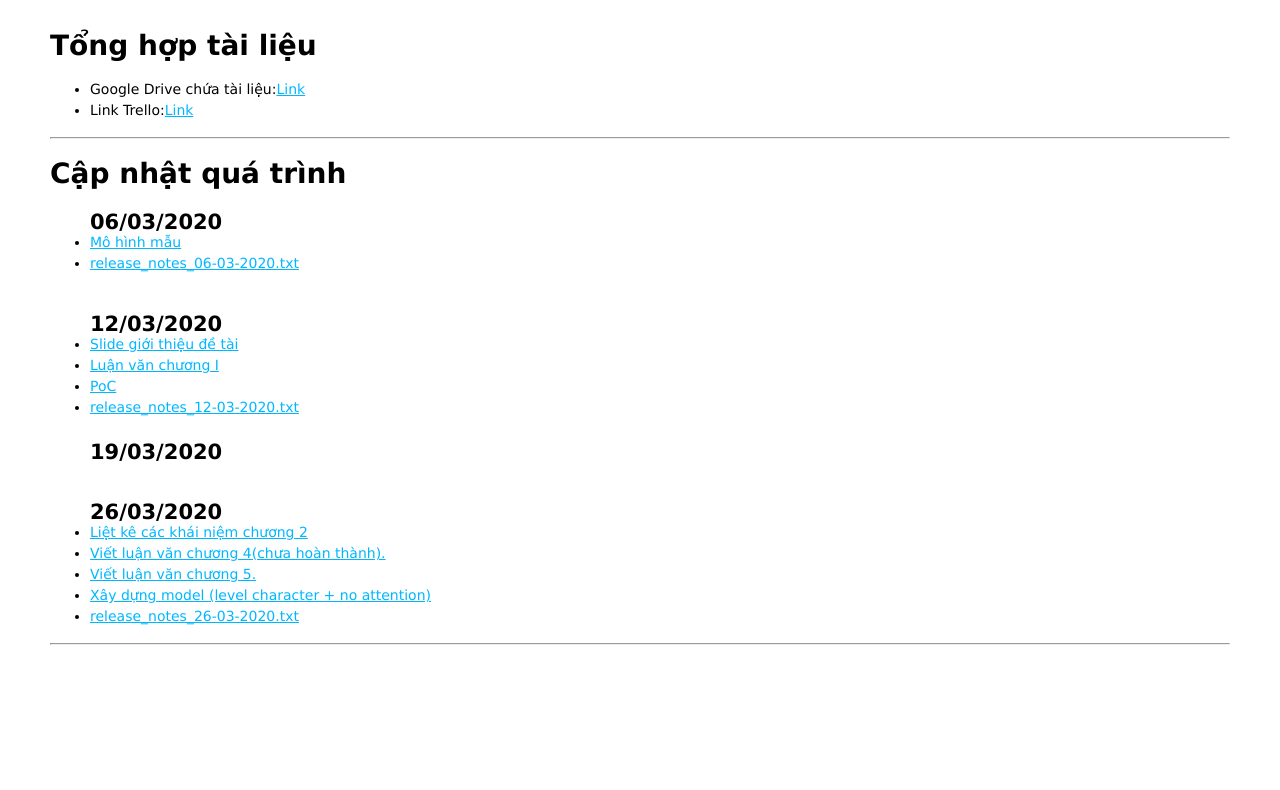
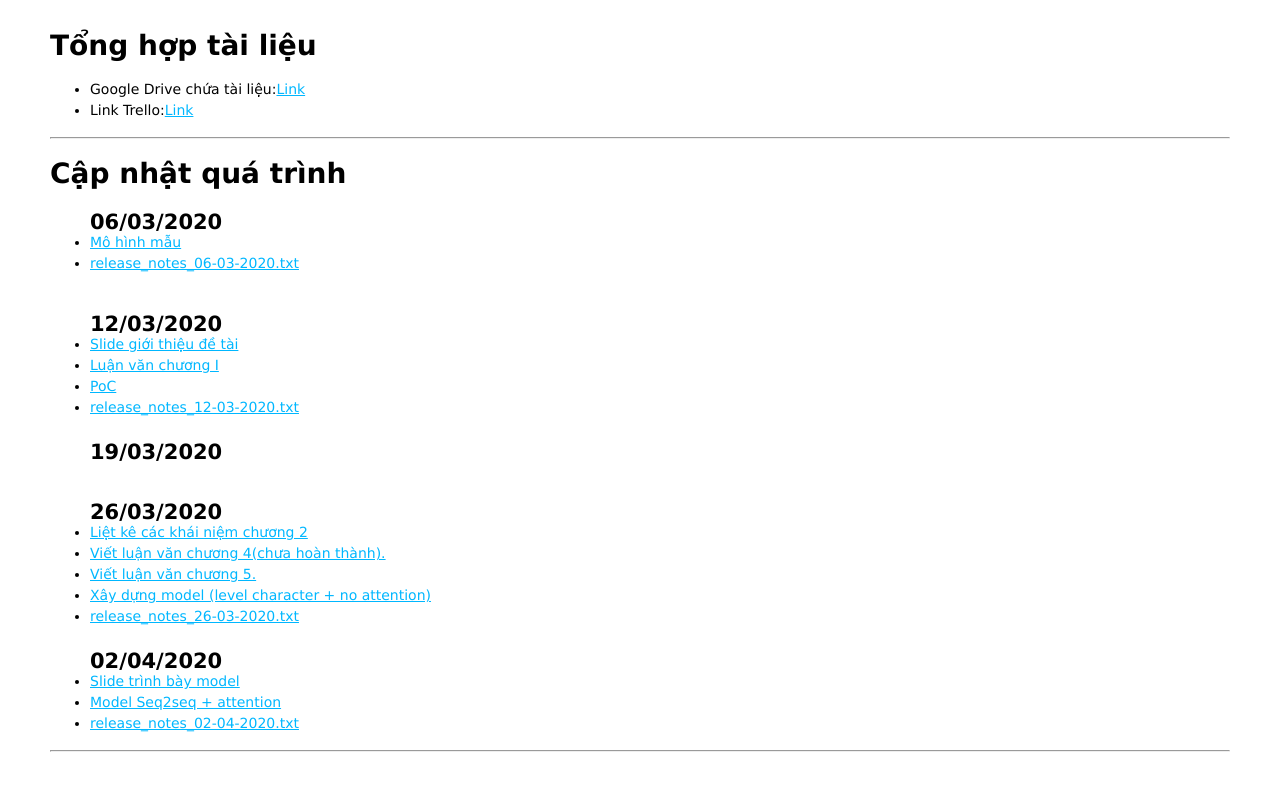
Before and after one commit to tientruongphamnhat/releasePlan, a React (Create React App) app: page / in a window 1280 px wide. Shown: the top 790 px of the page. Built offline with nearby package versions, Linux system fonts and the light colour scheme.

Commit message:
update release 02/04/2020

```diff
--- a/src/App.js
+++ b/src/App.js
@@ -173,6 +173,23 @@ class App extends React.Component {
               release_notes_26-03-2020.txt
             </Link>
           </li>
+
+          <h2>02/04/2020</h2>
+          <li>
+            <a href="https://drive.google.com/uc?export=download&id=1luBeIYEGMeQnpcZbcfeJh-B1Gw9edhpR">
+              Slide trình bày model
+            </a>
+          </li>
+          <li>
+            <a href="https://github.com/nmtri1912/KLTN/tree/master/NMT-Attention">
+              Model Seq2seq + attention
+            </a>
+          </li>
+          <li>
+            <Link to="/Release_notes_02-04-2020.txt">
+              release_notes_02-04-2020.txt
+            </Link>
+          </li>
           {/* <li>
             <a href="https://youtu.be/VDohumbqSmA">
               Link youtube video hướng dẫn cài đặt, sử dụng
--- a/src/index.js
+++ b/src/index.js
@@ -6,6 +6,7 @@ import { BrowserRouter as Router, Switch, Route } from 'react-router-dom';
 import Release0603 from './release-note/release-note-06-03';
 import Release1203 from './release-note/release-note-12-03';
 import Release2603 from './release-note/release-note-26-03';
+import Release0204 from './release-note/release-note-02-04';
 import * as serviceWorker from './serviceWorker';
 
 ReactDOM.render(
@@ -23,6 +24,9 @@ ReactDOM.render(
       <Route path="/Release_notes_26-03-2020.txt">
         <Release2603 />
       </Route>
+      <Route path="/Release_notes_02-04-2020.txt">
+        <Release0204 />
+      </Route>
       {/* <Route path="/dashboard">
         <Dashboard />
       </Route> */}
--- /dev/null
+++ b/src/release-note/release-note-02-04.js
@@ -0,0 +1,17 @@
+import React from 'react';
+import '../App.css';
+
+class Release0204 extends React.Component {
+  render() {
+    return (
+      <>
+        <ul>
+          <li>Slide trình bày model</li>
+          <li>Model Seq2seq + attention</li>
+        </ul>
+      </>
+    );
+  }
+}
+
+export default Release0204;
```
